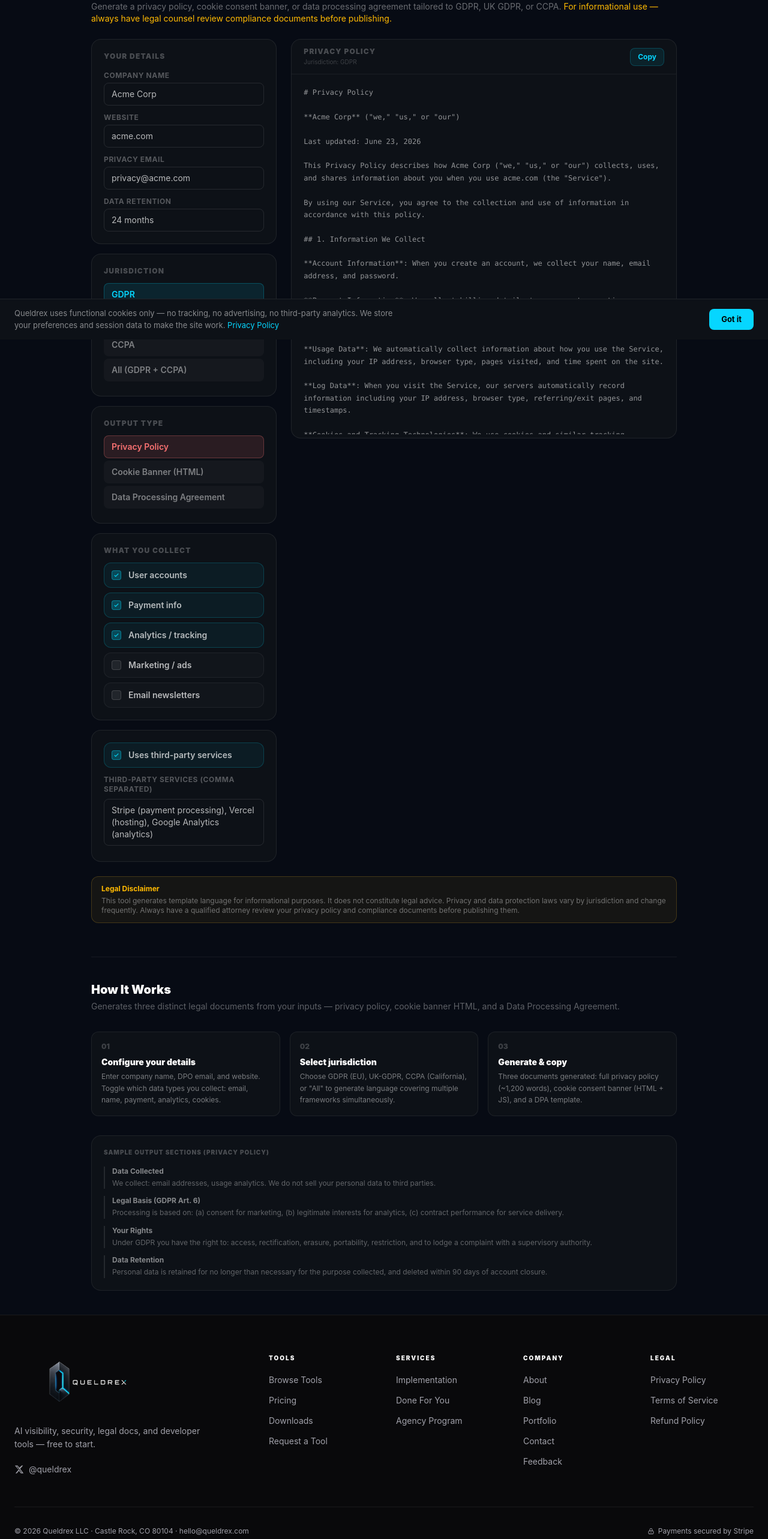
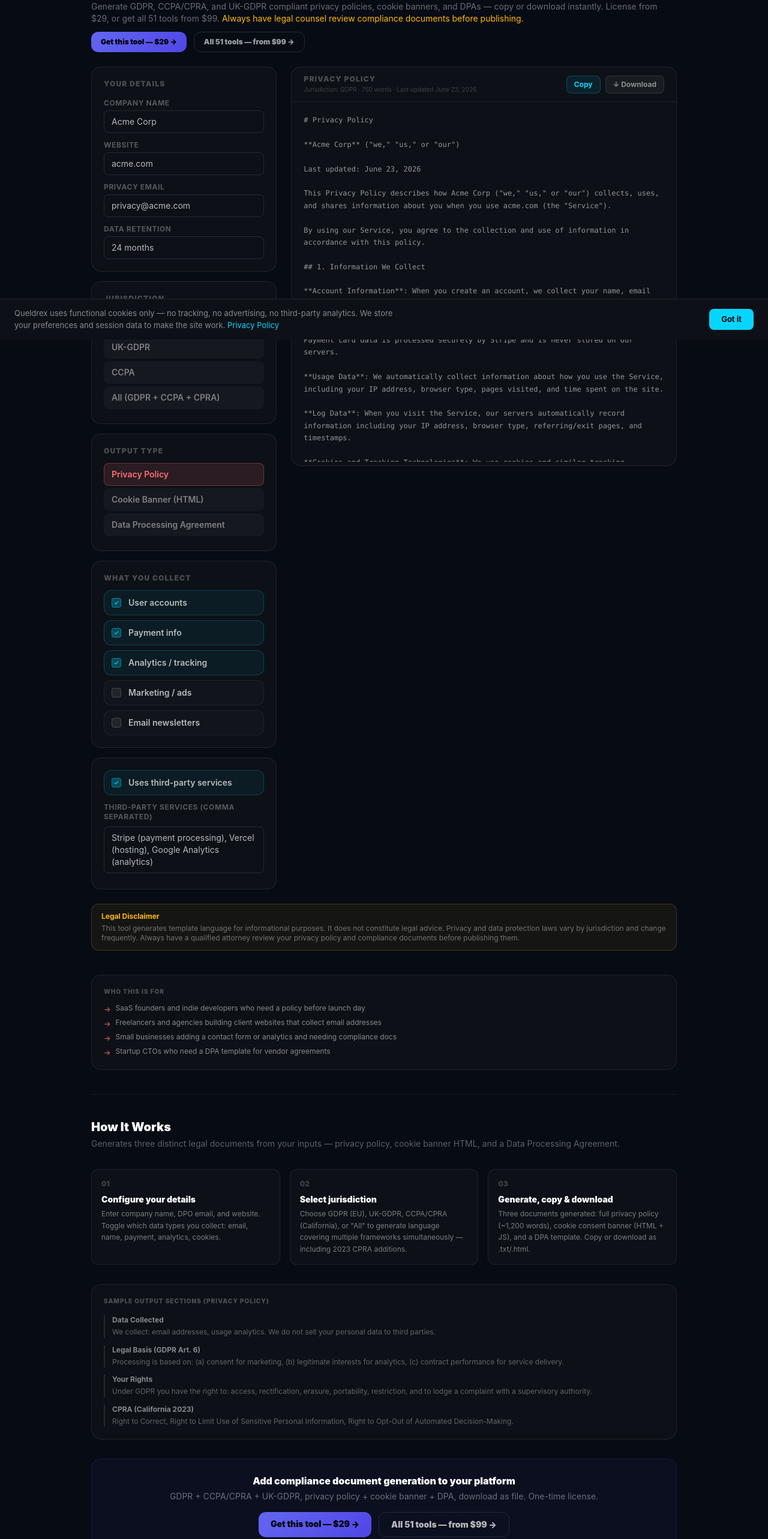
Before and after one commit to Queldrex/tools-platform, a Next.js app: page /tools/gdpr-generator in a window 1280 px wide. Shown: the part 234-2800 px from the top of the page at 60% size. Built offline with nearby package versions, Linux system fonts and the light colour scheme.

Commit message:
feat: gdpr-generator v2 — CPRA rights, download button, word count, pricing CTAs

```diff
--- a/app/tools/gdpr-generator/page.tsx
+++ b/app/tools/gdpr-generator/page.tsx
@@ -1,6 +1,6 @@
 'use client'
 
-import { useState } from 'react'
+import { useState, useEffect } from 'react'
 import Link from 'next/link'
 import Header from '@/components/Header'
 import Footer from '@/components/Footer'
@@ -42,11 +42,26 @@ const DEFAULTS: Config = {
   retentionPeriod: '24 months',
 }
 
+const CPRA_TEXT = `Under the California Privacy Rights Act (CPRA), effective January 1, 2023, California residents have additional rights:
+
+- Right to Correct: You may request that we correct inaccurate personal information we hold about you.
+- Right to Limit Use of Sensitive Personal Information: You may direct us to limit our use and disclosure of sensitive personal information (such as Social Security number, financial account data, health information, and precise geolocation) to only what is necessary to provide you our services.
+- Right to Opt-Out of Automated Decision-Making: You may opt-out of automated decision-making technology, including profiling, that produces legal or similarly significant effects concerning you.
+
+To exercise these rights, contact us at [data protection email].`
+
 function generatePrivacyPolicy(c: Config): string {
   const date = new Date().toLocaleDateString('en-US', { year: 'numeric', month: 'long', day: 'numeric' })
+
+  const ccpaRights = `**Your California Privacy Rights**\n\nUnder the California Consumer Privacy Act (CCPA), you have the right to:\n- Know what personal information we collect and how we use it\n- Delete personal information we have collected about you\n- Opt-out of the sale of your personal information (we do not sell personal information)\n- Non-discrimination for exercising your privacy rights\n\n${CPRA_TEXT}`
+
+  const gdprRights = `**Your Rights**\n\nUnder ${c.jurisdiction === 'UK-GDPR' ? 'UK GDPR' : 'GDPR'}, you have the following rights:\n- **Right of access**: Request a copy of the personal data we hold about you\n- **Right to rectification**: Request correction of inaccurate data\n- **Right to erasure**: Request deletion of your personal data ("right to be forgotten")\n- **Right to restriction**: Request that we limit how we use your data\n- **Right to data portability**: Receive your data in a structured, machine-readable format\n- **Right to object**: Object to processing based on legitimate interests or for direct marketing\n- **Right to withdraw consent**: Withdraw consent at any time where processing is based on consent`
+
   const rights = c.jurisdiction === 'CCPA'
-    ? `**Your California Privacy Rights**\n\nUnder the California Consumer Privacy Act (CCPA), you have the right to:\n- Know what personal information we collect and how we use it\n- Delete personal information we have collected about you\n- Opt-out of the sale of your personal information (we do not sell personal information)\n- Non-discrimination for exercising your privacy rights`
-    : `**Your Rights**\n\nUnder ${c.jurisdiction === 'UK-GDPR' ? 'UK GDPR' : 'GDPR'}, you have the following rights:\n- **Right of access**: Request a copy of the personal data we hold about you\n- **Right to rectification**: Request correction of inaccurate data\n- **Right to erasure**: Request deletion of your personal data ("right to be forgotten")\n- **Right to restriction**: Request that we limit how we use your data\n- **Right to data portability**: Receive your data in a structured, machine-readable format\n- **Right to object**: Object to processing based on legitimate interests or for direct marketing\n- **Right to withdraw consent**: Withdraw consent at any time where processing is based on consent`
+    ? ccpaRights
+    : c.jurisdiction === 'all'
+    ? `${gdprRights}\n\n${ccpaRights}`
+    : gdprRights
 
   const lawfulBasis = c.jurisdiction === 'CCPA'
     ? 'We process personal information in accordance with the California Consumer Privacy Act (CCPA) and applicable state law.'
@@ -132,6 +147,10 @@ For more information, see our Privacy Policy at ${c.website}/privacy.`
 
 function generateDPA(c: Config): string {
   const date = new Date().toLocaleDateString('en-US', { year: 'numeric', month: 'long', day: 'numeric' })
+  const cpraSection = (c.jurisdiction === 'CCPA' || c.jurisdiction === 'all')
+    ? `\n\n4a. CPRA ADDITIONAL RIGHTS\n\n${CPRA_TEXT}`
+    : ''
+
   return `DATA PROCESSING AGREEMENT
 
 This Data Processing Agreement ("DPA") is entered into between ${c.companyName} ("Data Controller" or "Controller") and the applicable service provider ("Data Processor" or "Processor").
@@ -162,7 +181,7 @@ The Processor shall:
 
 4. DATA SUBJECT RIGHTS
 
-The Processor shall assist the Controller in fulfilling its obligations to respond to requests from Data Subjects, including requests for access, rectification, erasure, restriction, portability, and objection.
+The Processor shall assist the Controller in fulfilling its obligations to respond to requests from Data Subjects, including requests for access, rectification, erasure, restriction, portability, and objection.${cpraSection}
 
 5. SECURITY MEASURES
 
@@ -222,14 +241,31 @@ function generateOutput(c: Config): string {
 export default function GdprGeneratorPage() {
   const [config, setConfig] = useState<Config>(DEFAULTS)
   const [copied, setCopied] = useState(false)
+  const [wordCount, setWordCount] = useState(0)
 
   const update = (patch: Partial<Config>) => setConfig(c => ({ ...c, ...patch }))
   const output = generateOutput(config)
+
+  useEffect(() => {
+    setWordCount(output.trim() ? output.trim().split(/\s+/).length : 0)
+  }, [output])
 
   function copy() {
     navigator.clipboard.writeText(output)
     setCopied(true)
     setTimeout(() => setCopied(false), 2000)
+  }
+
+  function downloadOutput() {
+    const filename = config.output === 'privacy-policy' ? 'privacy-policy.txt'
+      : config.output === 'cookie-banner' ? 'cookie-banner.html'
+      : 'data-processing-agreement.txt'
+    const blob = new Blob([output], { type: config.output === 'cookie-banner' ? 'text/html' : 'text/plain' })
+    const a = document.createElement('a')
+    a.href = URL.createObjectURL(blob)
+    a.download = filename
+    a.click()
+    URL.revokeObjectURL(a.href)
   }
 
   const Toggle = ({ label, value, onChange, desc }: { label: string; value: boolean; onChange: (v: boolean) => void; desc?: string }) => (
@@ -264,10 +300,20 @@ export default function GdprGeneratorPage() {
         <div className="mb-6">
           <div className="inline-flex items-center gap-2 px-3 py-1 rounded-full border text-xs font-bold tracking-widest uppercase mb-3"
             style={{ borderColor: 'rgba(248,113,113,0.25)', background: 'rgba(248,113,113,0.08)', color: '#f87171' }}>
-            Free Tool · Legal / Compliance
+            Free Tool · No Account Required · Instant Output
           </div>
           <h1 className="text-3xl font-black text-white mb-1">GDPR / Privacy Policy Generator</h1>
-          <p className="text-white/40 text-sm">Generate a privacy policy, cookie consent banner, or data processing agreement tailored to GDPR, UK GDPR, or CCPA. <span className="text-amber-400">For informational use — always have legal counsel review compliance documents before publishing.</span></p>
+          <p className="text-white/40 text-sm mb-3">Generate GDPR, CCPA/CPRA, and UK-GDPR compliant privacy policies, cookie banners, and DPAs — copy or download instantly. License from $29, or get all 51 tools from $99. <span className="text-amber-400">Always have legal counsel review compliance documents before publishing.</span></p>
+          <div className="flex gap-3 flex-wrap">
+            <Link href="/pricing" className="inline-flex items-center gap-1.5 text-xs font-black px-4 py-2 rounded-xl text-black transition-all"
+              style={{ background: 'linear-gradient(135deg,#6366f1,#4f46e5)' }}>
+              Get this tool — $29 →
+            </Link>
+            <Link href="/pricing" className="inline-flex items-center gap-1.5 text-xs font-black px-4 py-2 rounded-xl border text-white/60 transition-all"
+              style={{ borderColor: 'rgba(255,255,255,0.12)' }}>
+              All 51 tools — from $99 →
+            </Link>
+          </div>
         </div>
 
         <div className="grid lg:grid-cols-3 gap-6">
@@ -289,7 +335,7 @@ export default function GdprGeneratorPage() {
                 <button key={j} onClick={() => update({ jurisdiction: j })}
                   className="w-full text-left px-3 py-2 rounded-lg mb-1 text-sm font-semibold transition-all"
                   style={{ background: config.jurisdiction === j ? 'rgba(6,182,212,0.12)' : 'rgba(255,255,255,0.03)', color: config.jurisdiction === j ? '#06d6ff' : 'rgba(255,255,255,0.45)', border: config.jurisdiction === j ? '1px solid rgba(6,182,212,0.3)' : '1px solid transparent' }}>
-                  {j === 'all' ? 'All (GDPR + CCPA)' : j}
+                  {j === 'all' ? 'All (GDPR + CCPA + CPRA)' : j}
                 </button>
               ))}
             </div>
@@ -341,13 +387,20 @@ export default function GdprGeneratorPage() {
                   <p className="text-xs font-black uppercase tracking-widest text-white/25">
                     {config.output === 'privacy-policy' ? 'Privacy Policy' : config.output === 'cookie-banner' ? 'Cookie Banner' : 'Data Processing Agreement'}
                   </p>
-                  <p className="text-[10px] text-white/20 mt-0.5">Jurisdiction: {config.jurisdiction}</p>
+                  <p className="text-[10px] text-white/20 mt-0.5">Jurisdiction: {config.jurisdiction} · {wordCount.toLocaleString()} words · Last updated {new Date().toLocaleDateString('en-US', { year: 'numeric', month: 'long', day: 'numeric' })}</p>
                 </div>
-                <button onClick={copy}
-                  className="text-xs font-bold px-3 py-1.5 rounded-lg transition-all"
-                  style={{ background: copied ? 'rgba(74,222,128,0.12)' : 'rgba(6,182,212,0.1)', color: copied ? '#4ade80' : '#06d6ff', border: `1px solid ${copied ? 'rgba(74,222,128,0.25)' : 'rgba(6,182,212,0.25)'}` }}>
-                  {copied ? 'Copied!' : 'Copy'}
-                </button>
+                <div className="flex gap-2">
+                  <button onClick={copy}
+                    className="text-xs font-bold px-3 py-1.5 rounded-lg transition-all"
+                    style={{ background: copied ? 'rgba(74,222,128,0.12)' : 'rgba(6,182,212,0.1)', color: copied ? '#4ade80' : '#06d6ff', border: `1px solid ${copied ? 'rgba(74,222,128,0.25)' : 'rgba(6,182,212,0.25)'}` }}>
+                    {copied ? 'Copied!' : 'Copy'}
+                  </button>
+                  <button onClick={downloadOutput}
+                    className="text-xs font-bold px-3 py-1.5 rounded-lg transition-all"
+                    style={{ background: 'rgba(255,255,255,0.05)', color: 'rgba(255,255,255,0.5)', border: '1px solid rgba(255,255,255,0.1)' }}>
+                    ↓ Download
+                  </button>
+                </div>
               </div>
               <textarea readOnly value={output}
                 className="w-full p-5 text-xs text-white/55 font-mono resize-none outline-none leading-relaxed"
@@ -361,15 +414,32 @@ export default function GdprGeneratorPage() {
           <p className="text-xs text-white/40 mt-1">This tool generates template language for informational purposes. It does not constitute legal advice. Privacy and data protection laws vary by jurisdiction and change frequently. Always have a qualified attorney review your privacy policy and compliance documents before publishing them.</p>
         </div>
 
+        {/* Who This Is For */}
+        <div className="mt-10 rounded-2xl border p-5" style={{ background: '#0d1117', borderColor: 'rgba(255,255,255,0.07)' }}>
+          <p className="text-[10px] font-black uppercase tracking-widest text-white/25 mb-3">Who This Is For</p>
+          <ul className="space-y-1.5">
+            {[
+              'SaaS founders and indie developers who need a policy before launch day',
+              'Freelancers and agencies building client websites that collect email addresses',
+              'Small businesses adding a contact form or analytics and needing compliance docs',
+              'Startup CTOs who need a DPA template for vendor agreements',
+            ].map(item => (
+              <li key={item} className="text-xs text-white/50 flex items-start gap-2">
+                <span className="text-red-400 mt-0.5 flex-shrink-0">→</span>{item}
+              </li>
+            ))}
+          </ul>
+        </div>
+
         {/* How It Works */}
-        <div className="mt-14 border-t pt-10" style={{ borderColor: 'rgba(255,255,255,0.06)' }}>
+        <div className="mt-10 border-t pt-10" style={{ borderColor: 'rgba(255,255,255,0.06)' }}>
           <h2 className="text-xl font-black text-white mb-1">How It Works</h2>
           <p className="text-white/35 text-sm mb-8">Generates three distinct legal documents from your inputs — privacy policy, cookie banner HTML, and a Data Processing Agreement.</p>
           <div className="grid sm:grid-cols-3 gap-4 mb-8">
             {[
               { n: '01', title: 'Configure your details', body: 'Enter company name, DPO email, and website. Toggle which data types you collect: email, name, payment, analytics, cookies.' },
-              { n: '02', title: 'Select jurisdiction', body: 'Choose GDPR (EU), UK-GDPR, CCPA (California), or "All" to generate language covering multiple frameworks simultaneously.' },
-              { n: '03', title: 'Generate & copy', body: 'Three documents generated: full privacy policy (~1,200 words), cookie consent banner (HTML + JS), and a DPA template.' },
+              { n: '02', title: 'Select jurisdiction', body: 'Choose GDPR (EU), UK-GDPR, CCPA/CPRA (California), or "All" to generate language covering multiple frameworks simultaneously — including 2023 CPRA additions.' },
+              { n: '03', title: 'Generate, copy & download', body: 'Three documents generated: full privacy policy (~1,200 words), cookie consent banner (HTML + JS), and a DPA template. Copy or download as .txt/.html.' },
             ].map(s => (
               <div key={s.n} className="rounded-xl border p-4" style={{ background: '#0d1117', borderColor: 'rgba(255,255,255,0.07)' }}>
                 <div className="text-xs font-black text-white/20 mb-2">{s.n}</div>
@@ -385,7 +455,7 @@ export default function GdprGeneratorPage() {
                 { section: 'Data Collected', content: 'We collect: email addresses, usage analytics. We do not sell your personal data to third parties.' },
                 { section: 'Legal Basis (GDPR Art. 6)', content: 'Processing is based on: (a) consent for marketing, (b) legitimate interests for analytics, (c) contract performance for service delivery.' },
                 { section: 'Your Rights', content: 'Under GDPR you have the right to: access, rectification, erasure, portability, restriction, and to lodge a complaint with a supervisory authority.' },
-                { section: 'Data Retention', content: 'Personal data is retained for no longer than necessary for the purpose collected, and deleted within 90 days of account closure.' },
+                { section: 'CPRA (California 2023)', content: 'Right to Correct, Right to Limit Use of Sensitive Personal Information, Right to Opt-Out of Automated Decision-Making.' },
               ].map(r => (
                 <div key={r.section} className="border-l-2 border-white/10 pl-3">
                   <p className="text-xs font-bold text-white/50 mb-0.5">{r.section}</p>
@@ -395,6 +465,17 @@ export default function GdprGeneratorPage() {
             </div>
           </div>
         </div>
+
+        {/* License CTA */}
+        <div className="mt-8 rounded-2xl border p-6 text-center" style={{ background: 'rgba(99,102,241,0.05)', borderColor: 'rgba(99,102,241,0.15)' }}>
+          <p className="text-white font-black mb-1">Add compliance document generation to your platform</p>
+          <p className="text-white/40 text-sm mb-4">GDPR + CCPA/CPRA + UK-GDPR, privacy policy + cookie banner + DPA, download as file. One-time license.</p>
+          <div className="flex gap-3 justify-center flex-wrap">
+            <Link href="/pricing" className="px-5 py-2.5 rounded-xl text-sm font-black text-black" style={{ background: 'linear-gradient(135deg,#6366f1,#4f46e5)' }}>Get this tool — $29 →</Link>
+            <Link href="/pricing" className="px-5 py-2.5 rounded-xl text-sm font-black border text-white/70" style={{ borderColor: 'rgba(255,255,255,0.1)' }}>All 51 tools — from $99 →</Link>
+          </div>
+        </div>
+
       </main>
       <Footer />
     </div>
```
